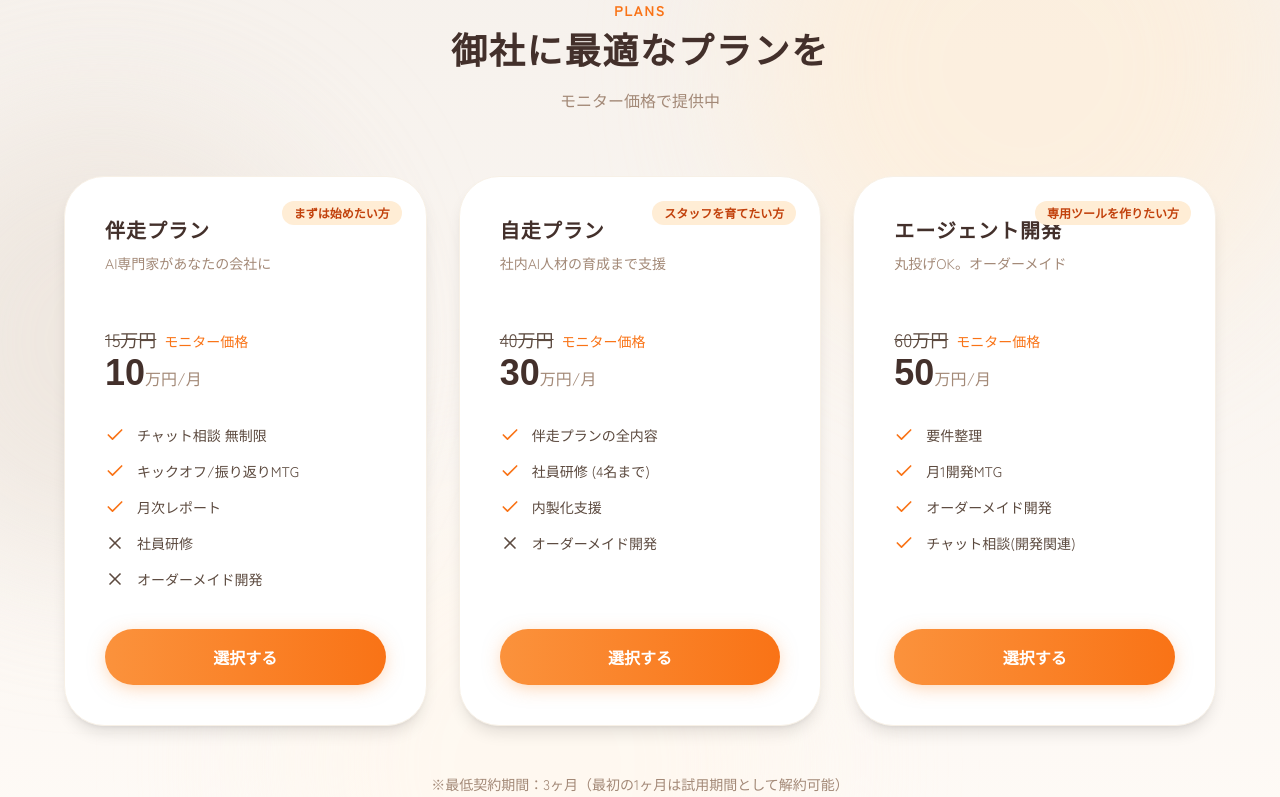
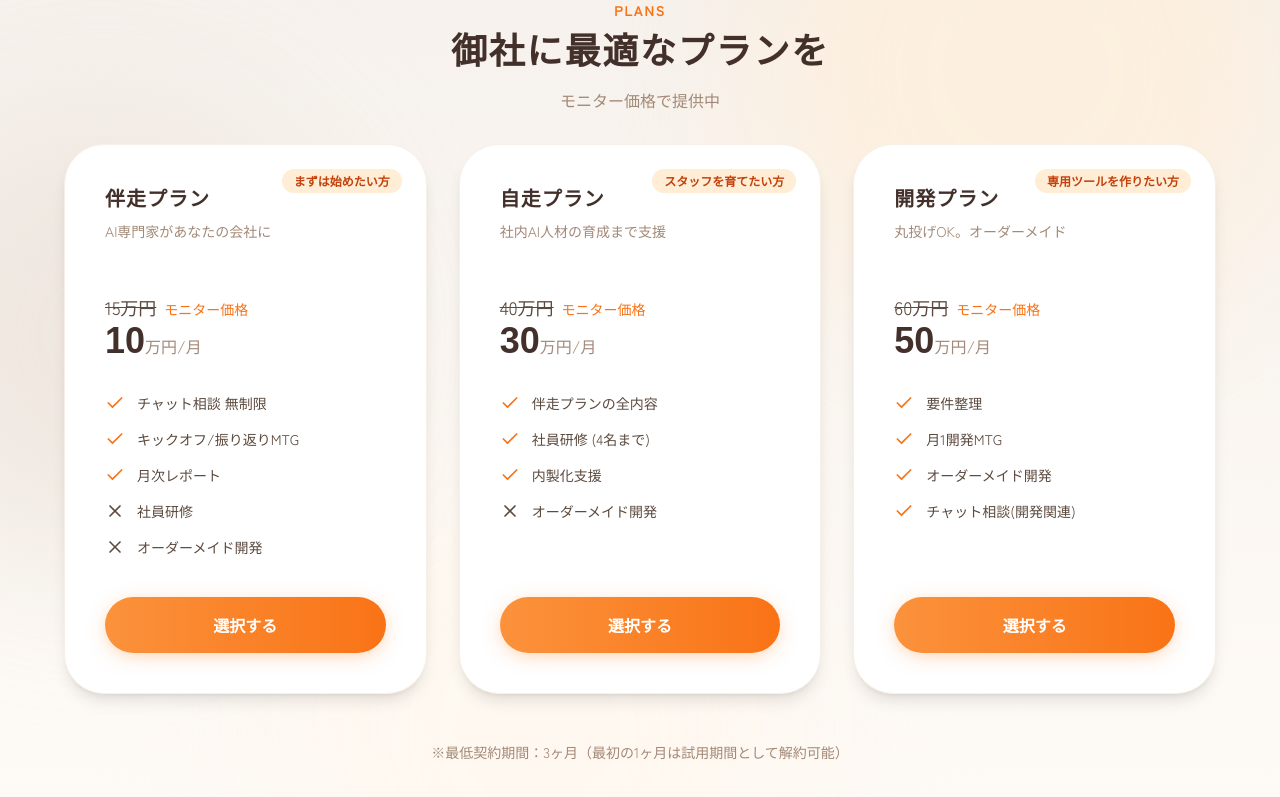
Before and after one commit to shunsuke-tnk/ai-komon-lp, a React (Vite) app: page / in a window 1280 px wide. Shown: the part 8829-9626 px from the top of the page. Built offline with nearby package versions, Linux system fonts and the light colour scheme; a web font is replaced by a local one.

Commit message:
プラン表を更新

```diff
--- a/App.tsx
+++ b/App.tsx
@@ -679,7 +679,7 @@ const App: React.FC = () => {
 
       {/* ==================== PRICING SECTION ==================== */}
       <Section background="warm" id="pricing" decoration>
-        <div className="text-center mb-16">
+        <div className="text-center mb-8">
           <span className="text-primary-500 font-bold tracking-widest text-sm uppercase mb-3 block">PLANS</span>
           <h2 className="text-3xl md:text-4xl font-bold text-text-heading font-rounded">御社に最適なプランを</h2>
           <p className="text-text-muted mt-4">モニター価格で提供中</p>
@@ -737,10 +737,10 @@ const App: React.FC = () => {
             </button>
           </div>
 
-          {/* Plan 3: エージェント開発 */}
+          {/* Plan 3: 開発プラン */}
           <div className="bg-white rounded-[2.5rem] p-10 border border-base-200 shadow-lg relative flex flex-col">
             <div className="absolute top-6 right-6 bg-primary-100 text-primary-700 text-xs font-bold px-3 py-1 rounded-full">専用ツールを作りたい方</div>
-            <h3 className="text-xl font-bold text-text-heading font-rounded">エージェント開発</h3>
+            <h3 className="text-xl font-bold text-text-heading font-rounded">開発プラン</h3>
             <p className="text-sm text-text-muted mt-2 h-10">丸投げOK。オーダーメイド</p>
             <div className="my-8">
               <span className="text-base-400 line-through text-lg">60万円</span>
```
